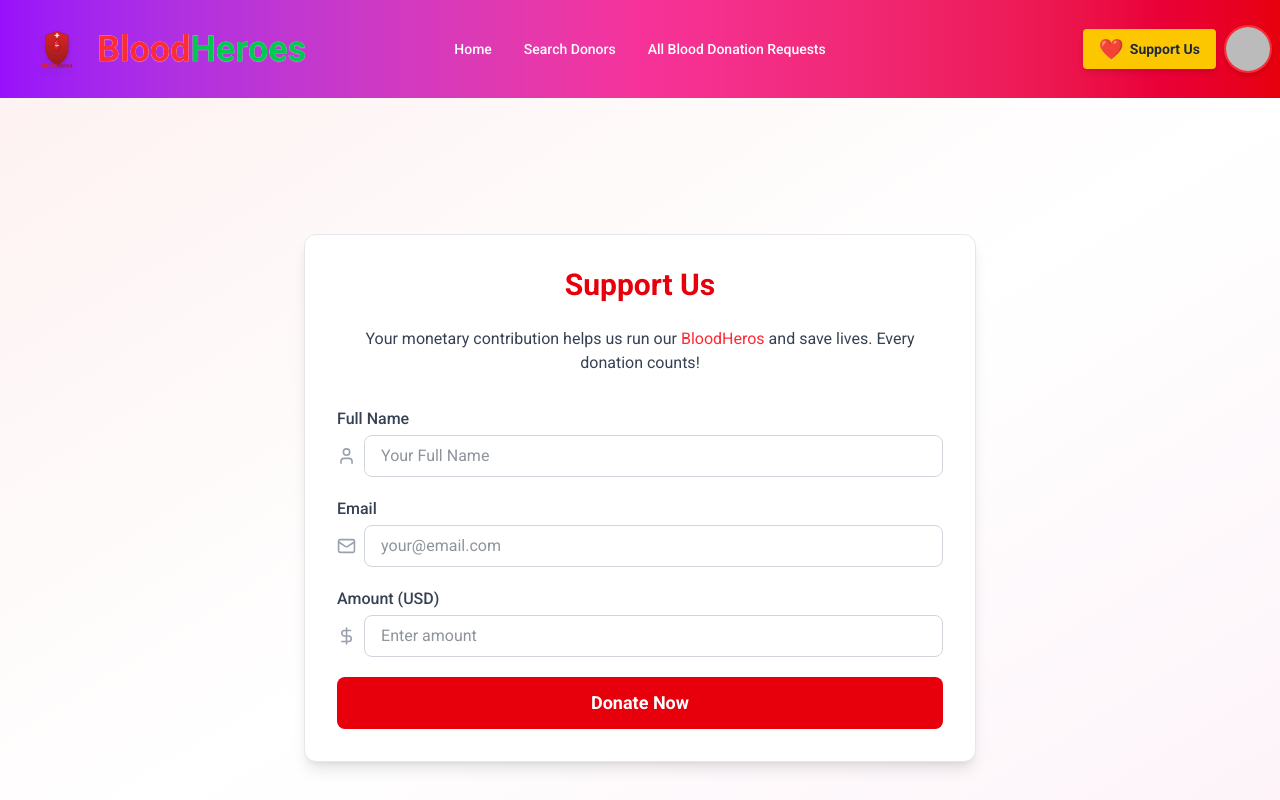
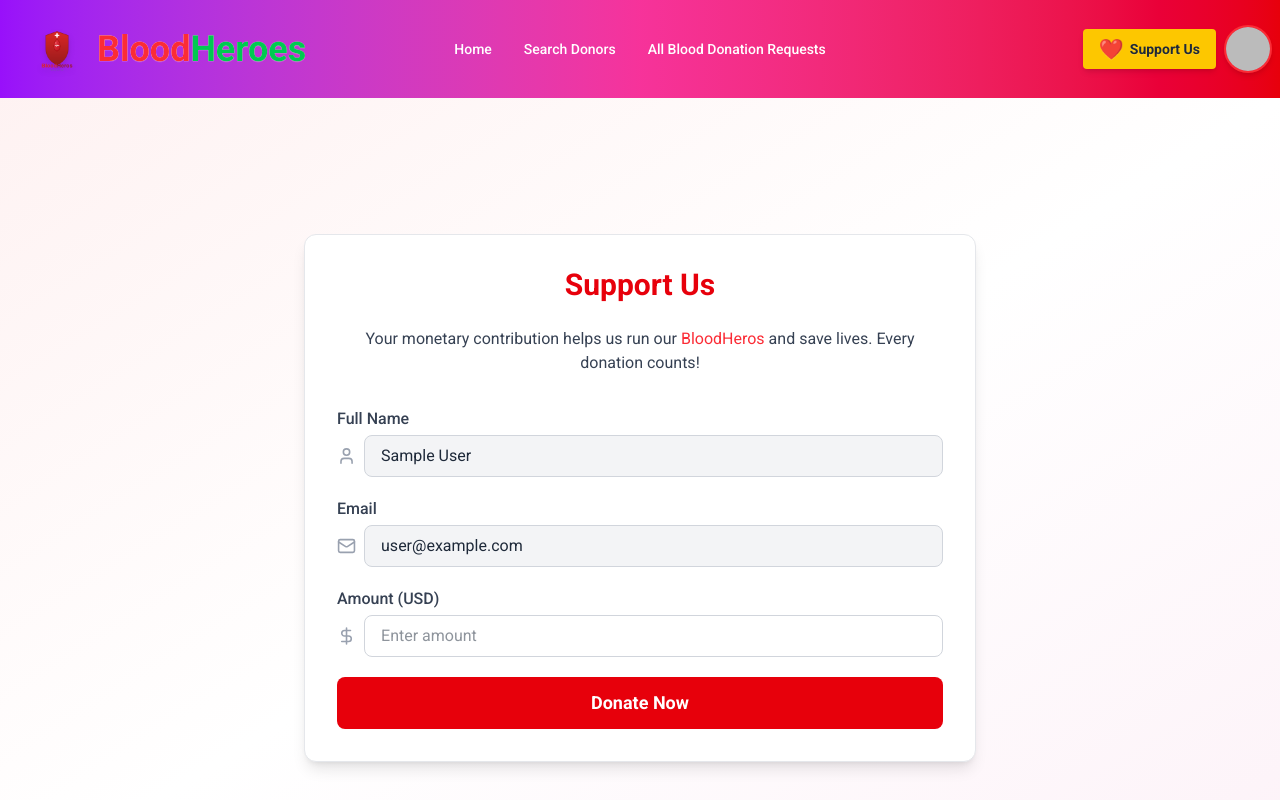
Before and after one commit to emon35410/BloodHeros-Client, a React (Vite) app: page /supportus in a window 1280 px wide. Shown: the top 800 px of the page. Built offline with nearby package versions, Linux system fonts and the light colour scheme; no server answers; sample sign-in values are in the browser's storage.

Commit message:
Stripe Integrate done

```diff
--- a/src/Components/SupportUs/SupportUs.jsx
+++ b/src/Components/SupportUs/SupportUs.jsx
@@ -2,19 +2,26 @@ import React from "react";
 import { useForm } from "react-hook-form";
 import { CreditCard, User, Mail, DollarSign } from "lucide-react";
 import Swal from "sweetalert2";
+import useAuth from "../../Hooks/useAuth";
+import useAxiousSecure from "../../Hooks/useAxiousSecure";
 
 const SupportUs = () => {
+  const { user } = useAuth();
+  const axiosSecure = useAxiousSecure();
+
   const {
     register,
     handleSubmit,
     formState: { errors },
     reset,
-  } = useForm();
+  } = useForm({
+    defaultValues: {
+      name: user?.displayName || "",
+      email: user?.email || "",
+    },
+  });
 
   const onSubmit = (data) => {
-    console.log(data);
-
-    // SweetAlert confirmation
     Swal.fire({
       title: "Confirm Donation",
       text: `Are you sure you want to donate $${data.amount}?`,
@@ -22,15 +29,21 @@ const SupportUs = () => {
       showCancelButton: true,
       confirmButtonText: "Yes, donate!",
       cancelButtonText: "Cancel",
-    }).then((result) => {
+    }).then(async (result) => {
       if (result.isConfirmed) {
-        // TODO: Integrate payment gateway here
-        Swal.fire(
-          "Thank You!",
-          "Your donation has been received successfully.",
-          "success"
-        );
-        reset();
+        try {
+          const res = await axiosSecure.post("/create-checkout-session", {
+            name: data.name,
+            email: data.email,
+            amount: data.amount,
+          });
+
+          // Redirect to Stripe Checkout
+          window.location.href = res.data.url;
+        } catch (error) {
+          console.error(error);
+          Swal.fire("Error", "Payment initiation failed", "error");
+        }
       } else if (result.dismiss === Swal.DismissReason.cancel) {
         Swal.fire("Cancelled", "Your donation was not processed.", "info");
       }
@@ -44,7 +57,8 @@ const SupportUs = () => {
           Support Us
         </h2>
         <p className="text-gray-700 text-center mb-8">
-          Your monetary contribution helps us run our <span className="text-red-500">BloodHeros</span>  and save lives.
+          Your monetary contribution helps us run our{" "}
+          <span className="text-red-500">BloodHeros</span> and save lives.
           Every donation counts!
         </p>
 
@@ -55,13 +69,12 @@ const SupportUs = () => {
             <div className="flex items-center gap-2">
               <User className="w-5 h-5 text-gray-400" />
               <input
-                {...register("name", { required: "Name is required" })}
+                {...register("name")}
                 type="text"
-                placeholder="Your Full Name"
-                className="w-full border border-gray-300 px-4 py-2 rounded-lg text-gray-800"
+                readOnly
+                className="w-full border border-gray-300 px-4 py-2 rounded-lg text-gray-800 bg-gray-100 cursor-not-allowed"
               />
             </div>
-            {errors.name && <p className="text-red-500 text-sm">{errors.name.message}</p>}
           </div>
 
           {/* Donor Email */}
@@ -70,16 +83,12 @@ const SupportUs = () => {
             <div className="flex items-center gap-2">
               <Mail className="w-5 h-5 text-gray-400" />
               <input
-                {...register("email", {
-                  required: "Email is required",
-                  pattern: { value: /^\S+@\S+$/i, message: "Invalid email" },
-                })}
+                {...register("email")}
                 type="email"
-                placeholder="your@email.com"
-                className="w-full border border-gray-300 px-4 py-2 rounded-lg text-gray-800"
+                readOnly
+                className="w-full border border-gray-300 px-4 py-2 rounded-lg text-gray-800 bg-gray-100 cursor-not-allowed"
               />
             </div>
-            {errors.email && <p className="text-red-500 text-sm">{errors.email.message}</p>}
           </div>
 
           {/* Donation Amount */}
@@ -90,7 +99,7 @@ const SupportUs = () => {
               <input
                 {...register("amount", {
                   required: "Amount is required",
-                  min: { value: 1, message: "Minimum $1" }
+                  min: { value: 1, message: "Minimum $1" },
                 })}
                 type="number"
                 placeholder="Enter amount"
@@ -101,9 +110,10 @@ const SupportUs = () => {
                 min={1}
               />
             </div>
-            {errors.amount && <p className="text-red-500 text-sm">{errors.amount.message}</p>}
+            {errors.amount && (
+              <p className="text-red-500 text-sm">{errors.amount.message}</p>
+            )}
           </div>
-
 
           {/* Submit Button */}
           <button
--- a/src/Pages/Dashboard/Homepage/HomePage.jsx
+++ b/src/Pages/Dashboard/Homepage/HomePage.jsx
@@ -86,9 +86,9 @@ const HomePage = () => {
                     <td className="px-6 py-4">
                       <span
                         className={`inline-flex items-center px-3 py-1 rounded-full text-xs font-semibold ${request.status === 'pending' ? 'bg-yellow-100 text-yellow-800' :
-                            request.status === 'inprogress' ? 'bg-blue-100 text-blue-800' :
-                              request.status === 'done' ? 'bg-green-100 text-green-800' :
-                                request.status === 'canceled' ? 'bg-red-100 text-red-800' : 'bg-gray-100 text-gray-800'
+                          request.status === 'inprogress' ? 'bg-blue-100 text-blue-800' :
+                            request.status === 'done' ? 'bg-green-100 text-green-800' :
+                              request.status === 'canceled' ? 'bg-red-100 text-red-800' : 'bg-gray-100 text-gray-800'
                           }`}
                       >
                         {request.status.charAt(0).toUpperCase() + request.status.slice(1)}
--- /dev/null
+++ b/src/Pages/Payment/PaymentSuccess.jsx
@@ -0,0 +1,11 @@
+import React from 'react';
+
+const PaymentSuccess = () => {
+    return (
+        <div>
+            Payment Succes
+        </div>
+    );
+};
+
+export default PaymentSuccess;
--- a/src/Routes/Router.jsx
+++ b/src/Routes/Router.jsx
@@ -56,8 +56,8 @@ export const router = createBrowserRouter([
       },
       {
         path:"supportus",
-        Component:SupportUs
-      }
+        element:<PrivateRoutes><SupportUs></SupportUs></PrivateRoutes>
+      },
     ]
   },
   {
```
